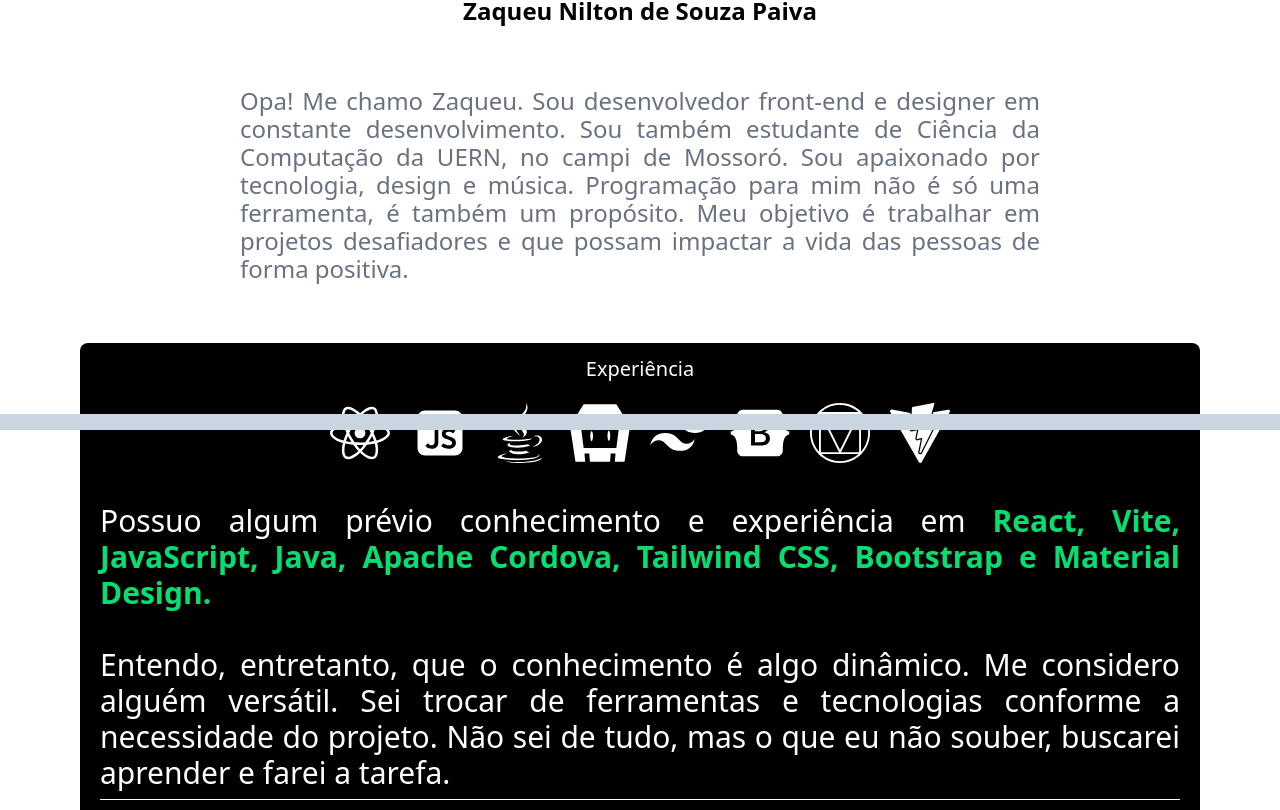
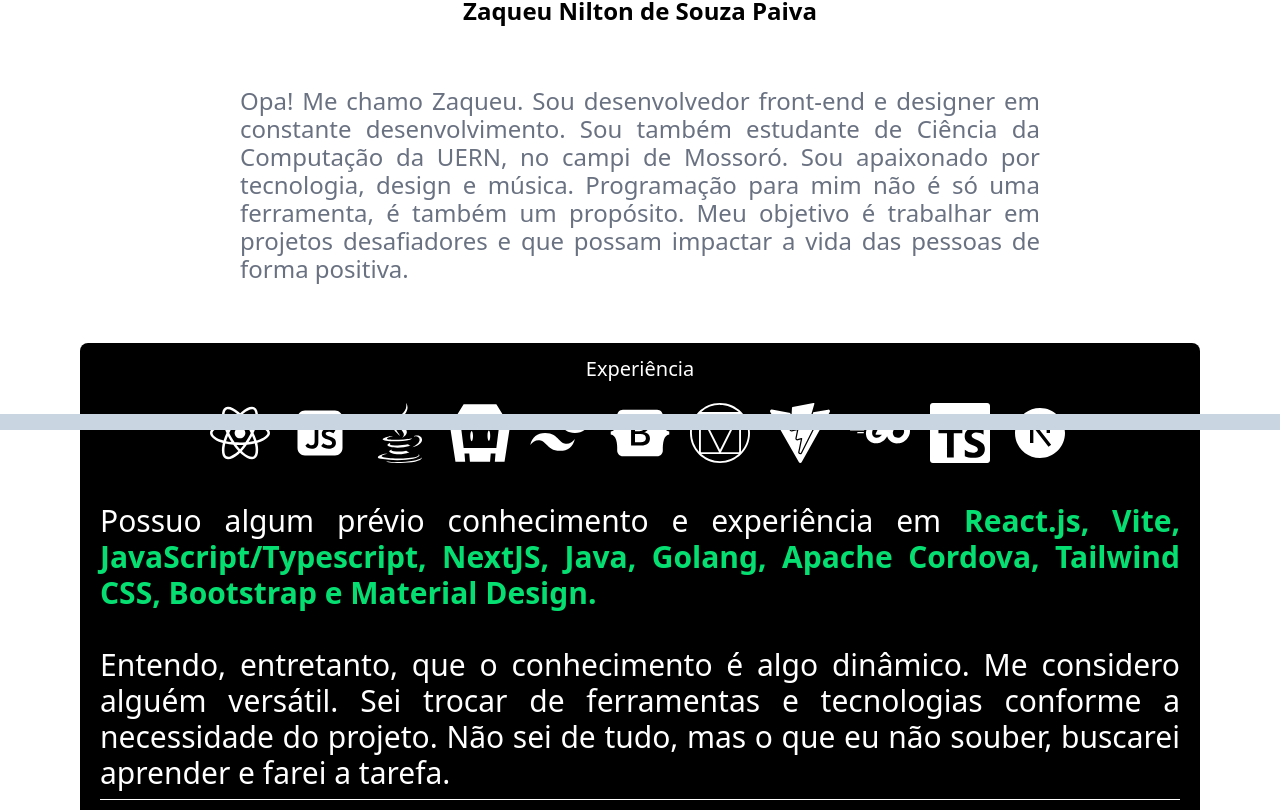
Before and after one commit to zaqueu-dev/my_portfolio, a React (Vite) app: page / in a window 1280 px wide. Shown: the part 370-1180 px from the top of the page. Built offline with nearby package versions, Linux system fonts and the light colour scheme.

Commit message:
added experience

```diff
--- a/src/components/Knowledge.jsx
+++ b/src/components/Knowledge.jsx
@@ -14,6 +14,9 @@ import { FaNodeJs } from "react-icons/fa";
 import { DiMongodb } from "react-icons/di";
 import { SiPostman } from "react-icons/si";
 import { SiVite } from "react-icons/si";
+import { FaGolang } from "react-icons/fa6";
+import { SiTypescript } from "react-icons/si";
+import { RiNextjsFill } from "react-icons/ri";
 
 function Knowledge() {
   return (
@@ -28,12 +31,15 @@ function Knowledge() {
         <FaBootstrap />
         <SiMaterialdesign />
         <SiVite />
+        <FaGolang />
+        <SiTypescript />
+        <RiNextjsFill />
       </div>
       <div className="text-justify text-white text-lg md:text-3xl p-5 ">
         Possuo algum prévio conhecimento e experiência em{" "}
         <b className="text-green-400 ">
-          React, Vite, JavaScript, Java, Apache Cordova, Tailwind CSS, Bootstrap
-          e Material Design.
+          React.js, Vite, JavaScript/Typescript, NextJS, Java, Golang, Apache
+          Cordova, Tailwind CSS, Bootstrap e Material Design.
         </b>
         <br></br>
         <br></br>
```
